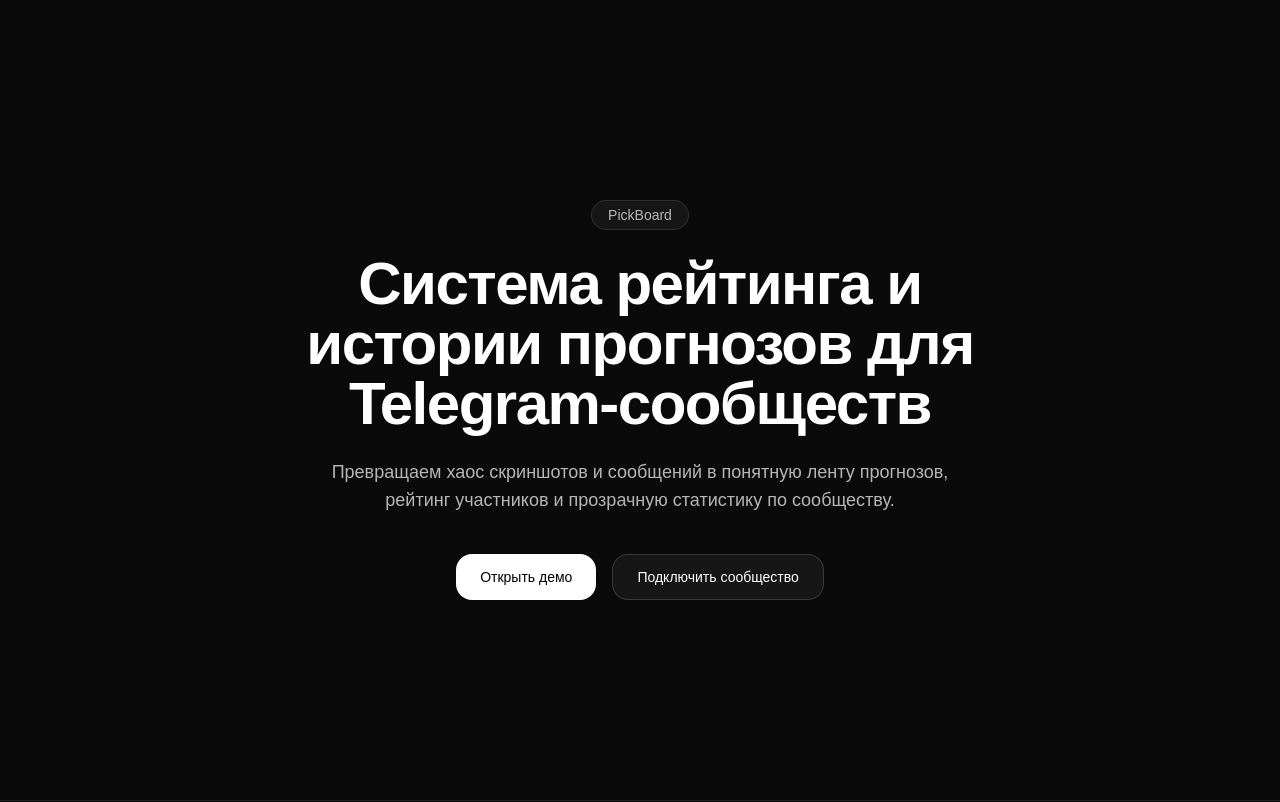
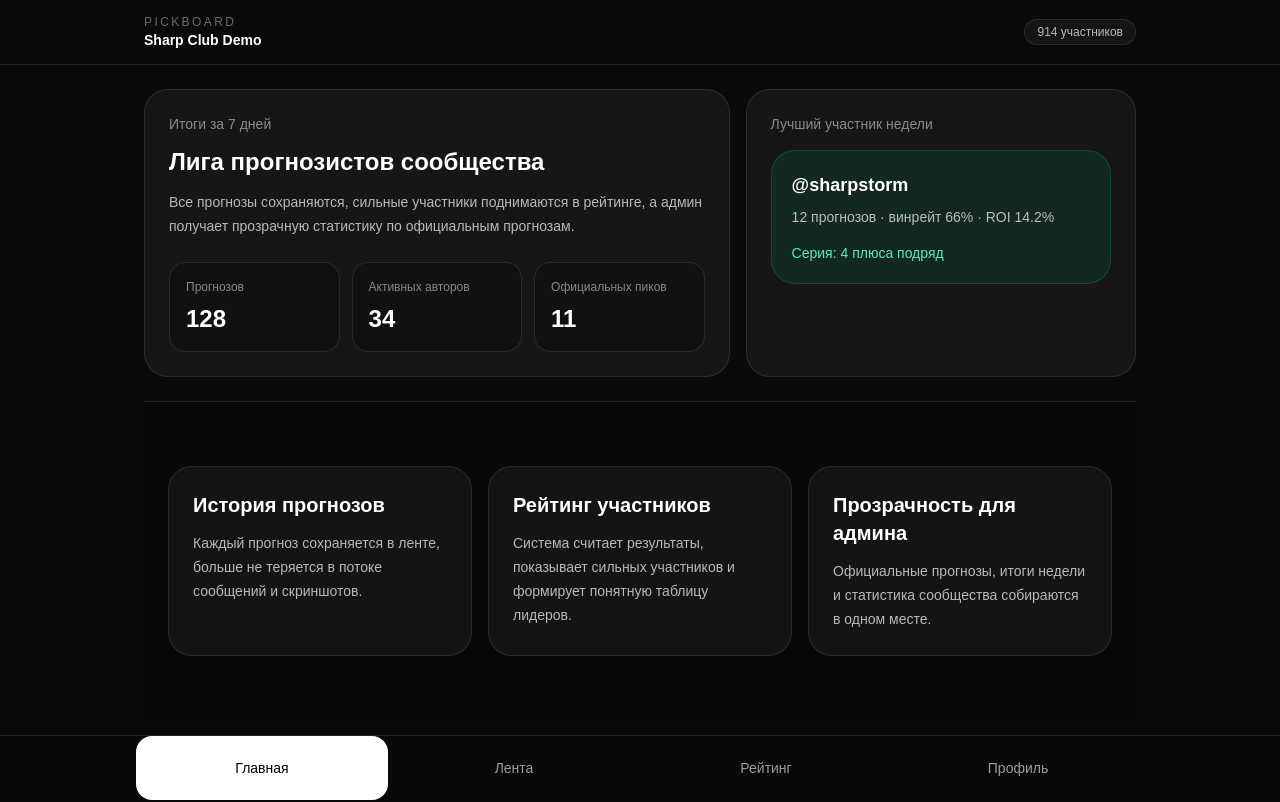
Before and after one commit to visitvitosatos-pixel/pickboard, a Next.js app: page / in a window 1280 px wide. Shown: the top 802 px of the page. Built offline with nearby package versions, Linux system fonts and the light colour scheme.

Commit message:
feat: add app shell and community overview

```diff
--- a/src/app/page.tsx
+++ b/src/app/page.tsx
@@ -1,11 +1,14 @@
-import { HeroSection } from "@/features/home/hero-section";
+import { AppShell } from "@/components/layout/app-shell";
+import { CommunityOverview } from "@/features/home/community-overview";
 import { ValueGrid } from "@/features/home/value-grid";
 
 export default function HomePage() {
   return (
-    <main className="min-h-screen bg-neutral-950 text-white">
-      <HeroSection />
-      <ValueGrid />
-    </main>
+    <AppShell>
+      <div className="space-y-6">
+        <CommunityOverview />
+        <ValueGrid />
+      </div>
+    </AppShell>
   );
 }
--- /dev/null
+++ b/src/components/layout/app-header.tsx
@@ -0,0 +1,20 @@
+export function AppHeader() {
+  return (
+    <header className="sticky top-0 z-20 border-b border-white/10 bg-neutral-950/90 backdrop-blur">
+      <div className="mx-auto flex h-16 w-full max-w-5xl items-center justify-between px-4">
+        <div>
+          <p className="text-xs uppercase tracking-[0.2em] text-white/40">
+            PickBoard
+          </p>
+          <h1 className="text-sm font-semibold text-white">
+            Sharp Club Demo
+          </h1>
+        </div>
+
+        <div className="rounded-full border border-white/10 bg-white/5 px-3 py-1 text-xs text-white/70">
+          914 участников
+        </div>
+      </div>
+    </header>
+  );
+}
--- /dev/null
+++ b/src/components/layout/app-shell.tsx
@@ -0,0 +1,21 @@
+import type { ReactNode } from "react";
+import { AppHeader } from "@/components/layout/app-header";
+import { BottomNav } from "@/components/layout/bottom-nav";
+
+type AppShellProps = {
+  children: ReactNode;
+};
+
+export function AppShell({ children }: AppShellProps) {
+  return (
+    <div className="min-h-screen bg-neutral-950 text-white">
+      <AppHeader />
+
+      <main className="mx-auto w-full max-w-5xl px-4 pb-24 pt-6">
+        {children}
+      </main>
+
+      <BottomNav />
+    </div>
+  );
+}
--- /dev/null
+++ b/src/components/layout/bottom-nav.tsx
@@ -0,0 +1,27 @@
+const items = [
+  { label: "Главная", active: true },
+  { label: "Лента", active: false },
+  { label: "Рейтинг", active: false },
+  { label: "Профиль", active: false },
+];
+
+export function BottomNav() {
+  return (
+    <nav className="fixed bottom-0 left-0 right-0 z-20 border-t border-white/10 bg-neutral-950/95 backdrop-blur">
+      <div className="mx-auto grid h-16 w-full max-w-5xl grid-cols-4 px-2">
+        {items.map((item) => (
+          <button
+            key={item.label}
+            className={`rounded-2xl text-sm transition ${
+              item.active
+                ? "bg-white text-black"
+                : "text-white/60 hover:bg-white/5 hover:text-white"
+            }`}
+          >
+            {item.label}
+          </button>
+        ))}
+      </div>
+    </nav>
+  );
+}
--- /dev/null
+++ b/src/features/home/community-overview.tsx
@@ -0,0 +1,49 @@
+export function CommunityOverview() {
+  return (
+    <section className="grid gap-4 md:grid-cols-[1.2fr_0.8fr]">
+      <article className="rounded-3xl border border-white/10 bg-white/5 p-6">
+        <p className="text-sm text-white/50">Итоги за 7 дней</p>
+
+        <h2 className="mt-3 text-2xl font-semibold text-white">
+          Лига прогнозистов сообщества
+        </h2>
+
+        <p className="mt-3 max-w-2xl text-sm leading-6 text-white/70">
+          Все прогнозы сохраняются, сильные участники поднимаются в рейтинге,
+          а админ получает прозрачную статистику по официальным прогнозам.
+        </p>
+
+        <div className="mt-6 grid gap-3 sm:grid-cols-3">
+          <div className="rounded-2xl border border-white/10 bg-black/20 p-4">
+            <p className="text-xs text-white/50">Прогнозов</p>
+            <p className="mt-2 text-2xl font-semibold text-white">128</p>
+          </div>
+
+          <div className="rounded-2xl border border-white/10 bg-black/20 p-4">
+            <p className="text-xs text-white/50">Активных авторов</p>
+            <p className="mt-2 text-2xl font-semibold text-white">34</p>
+          </div>
+
+          <div className="rounded-2xl border border-white/10 bg-black/20 p-4">
+            <p className="text-xs text-white/50">Официальных пиков</p>
+            <p className="mt-2 text-2xl font-semibold text-white">11</p>
+          </div>
+        </div>
+      </article>
+
+      <article className="rounded-3xl border border-white/10 bg-white/5 p-6">
+        <p className="text-sm text-white/50">Лучший участник недели</p>
+
+        <div className="mt-4 rounded-3xl border border-emerald-400/20 bg-emerald-400/10 p-5">
+          <p className="text-lg font-semibold text-white">@sharpstorm</p>
+          <p className="mt-2 text-sm text-white/70">
+            12 прогнозов · винрейт 66% · ROI 14.2%
+          </p>
+          <p className="mt-4 text-sm font-medium text-emerald-300">
+            Серия: 4 плюса подряд
+          </p>
+        </div>
+      </article>
+    </section>
+  );
+}
```
